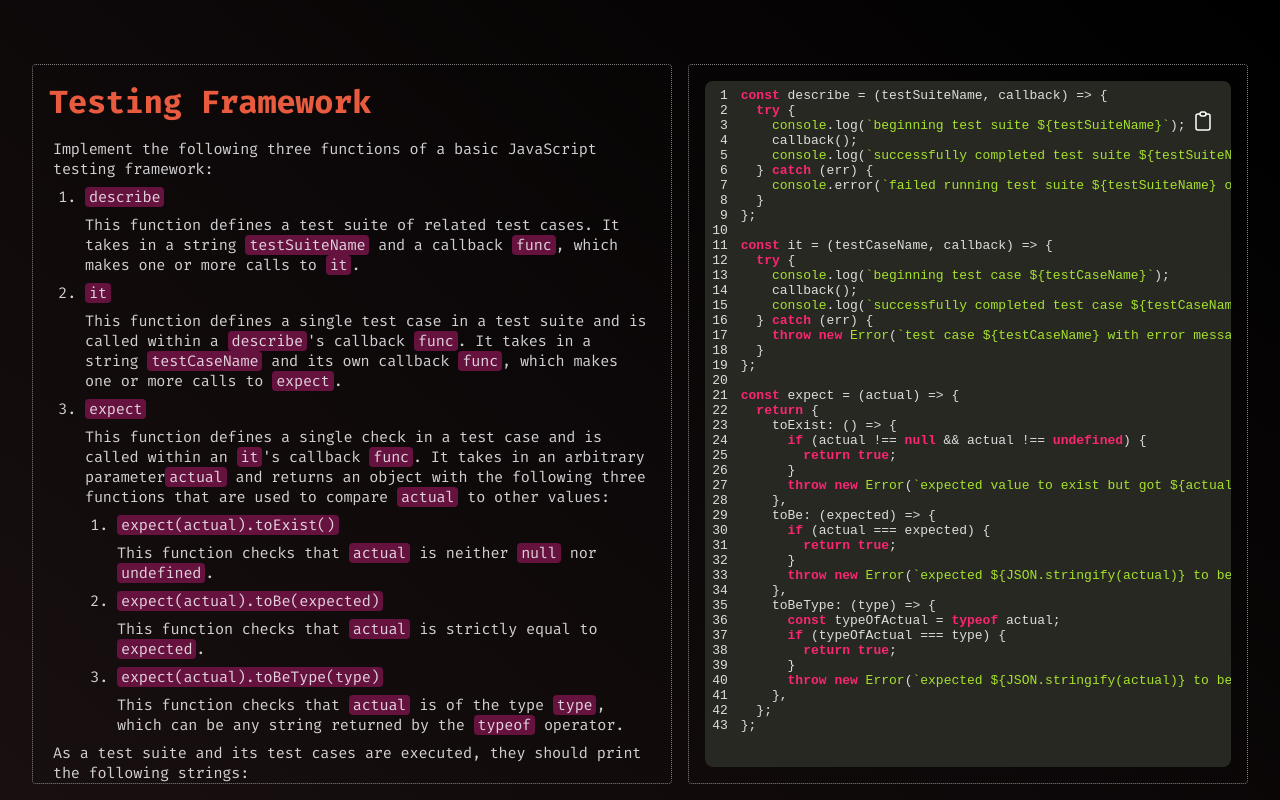
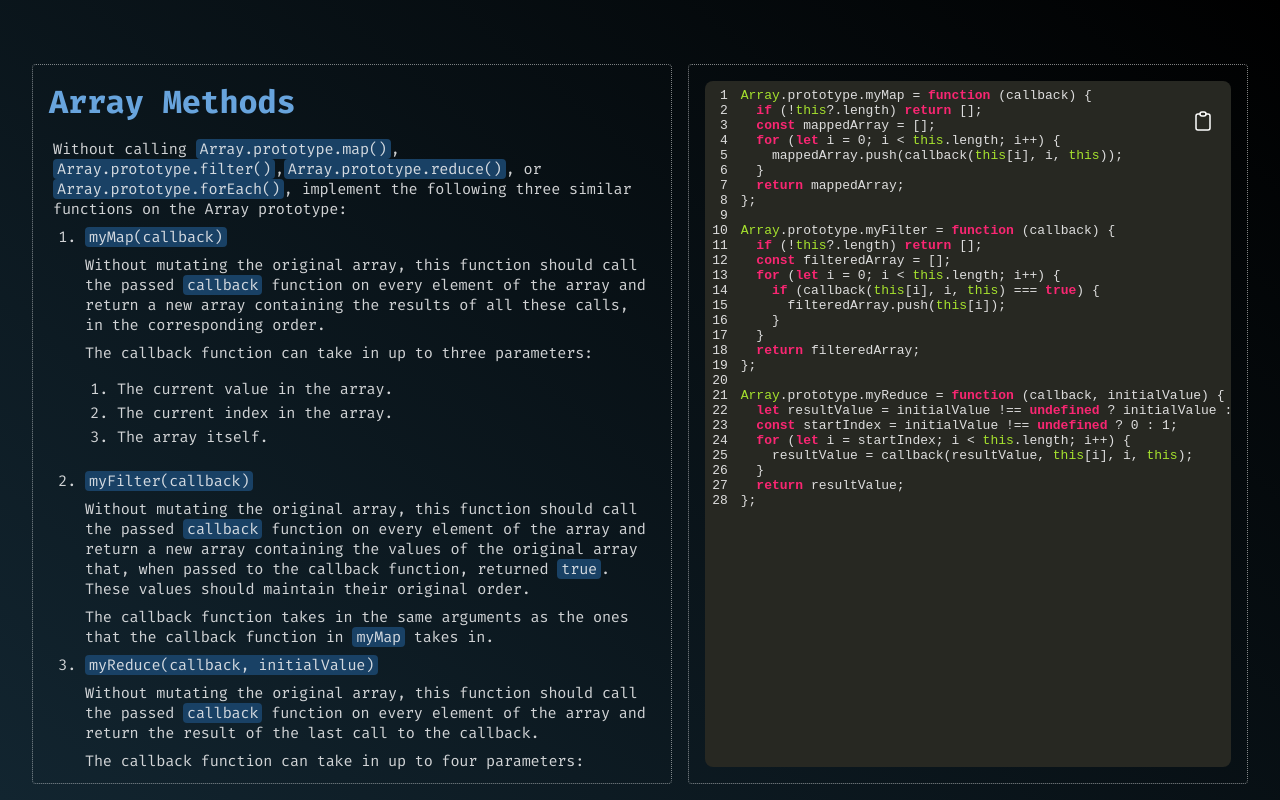
Before and after one commit to DemonDaddy22/frontend-expert, a React (Create React App) app: page / in a window 1280 px wide. Built offline with nearby package versions, Linux system fonts and the light colour scheme.

Commit message:
Implement Array Methods exercise

```diff
--- a/src/App.tsx
+++ b/src/App.tsx
@@ -1,13 +1,13 @@
 import React from 'react';
 import './App.scss';
-import TestingFramework from './components/TestingFramework';
+import ArrayMethods from './components/ArrayMethods';
 import ThemeContextProvider from './context/ThemeContext';
 
 function App() {
   return (
     <ThemeContextProvider>
       <div className="container">
-        <TestingFramework />
+        <ArrayMethods />
       </div>
     </ThemeContextProvider>
   );
--- /dev/null
+++ b/src/components/ArrayMethods/codeBlocks.ts
@@ -0,0 +1,46 @@
+export const sampleUsage = `const array = [1, 2, 3];
+
+const mappedArray = array.myMap((value, i, arr) => {
+  return value + i + arr[1];
+});
+
+const filteredArray = array.myFilter((value, i, arr) => {
+  return (value + i + arr[1]) > 5;
+});
+
+const reducedValue = array.myReduce((accumulator, value, i, arr) => {
+  return accumulator + value + i + arr[1];
+}, 3);
+
+console.log(mappedArray);
+console.log(filteredArray);
+console.log(reducedValue);`;
+
+export const solutionCode = `Array.prototype.myMap = function (callback) {
+  if (!this?.length) return [];
+  const mappedArray = [];
+  for (let i = 0; i < this.length; i++) {
+    mappedArray.push(callback(this[i], i, this));
+  }
+  return mappedArray;
+};
+
+Array.prototype.myFilter = function (callback) {
+  if (!this?.length) return [];
+  const filteredArray = [];
+  for (let i = 0; i < this.length; i++) {
+    if (callback(this[i], i, this) === true) {
+      filteredArray.push(this[i]);
+    }
+  }
+  return filteredArray;
+};
+
+Array.prototype.myReduce = function (callback, initialValue) {
+  let resultValue = initialValue !== undefined ? initialValue : this[0];
+  const startIndex = initialValue !== undefined ? 0 : 1;
+  for (let i = startIndex; i < this.length; i++) {
+    resultValue = callback(resultValue, this[i], i, this);
+  }
+  return resultValue;
+};`;
--- /dev/null
+++ b/src/components/ArrayMethods/index.tsx
@@ -0,0 +1,114 @@
+import React from 'react';
+import { PROJECT_COLORS } from '../../constants/theme';
+import ProjectPage from '../ProjectPage';
+import QuestionDetails from '../QuestionDetails';
+import CodeBlock from '../UI/CodeBlock';
+import { sampleUsage, solutionCode } from './codeBlocks';
+import classes from './styles.module.scss';
+
+const ArrayMethods: React.FC<Props> = () => {
+  return (
+    <ProjectPage background={PROJECT_COLORS.PROJECT14.background} pageClassName={classes.pageContainer}>
+      <QuestionDetails
+        title='Array Methods'
+        titleClassName={classes.questionTitle}
+        containerClassName={classes.questionDetails}
+        descriptionClassName={classes.questionDescription}
+      >
+        <p>
+          Without calling <span className={classes.questionDescriptionHighlight}>Array.prototype.map()</span>,{' '}
+          <span className={classes.questionDescriptionHighlight}>Array.prototype.filter()</span>,
+          <span className={classes.questionDescriptionHighlight}>Array.prototype.reduce()</span>, or{' '}
+          <span className={classes.questionDescriptionHighlight}>Array.prototype.forEach()</span>, implement the
+          following three similar functions on the Array prototype:
+        </p>
+        <ol>
+          <li>
+            <span className={classes.questionDescriptionHighlight}>myMap(callback)</span>
+            <div className={classes.break} />
+            Without mutating the original array, this function should call the passed{' '}
+            <span className={classes.questionDescriptionHighlight}>callback</span> function on every element of the
+            array and return a new array containing the results of all these calls, in the corresponding order.
+            <div className={classes.break} />
+            The callback function can take in up to three parameters:
+            <ol className={classes.nestedList}>
+              <li>The current value in the array.</li>
+              <li>The current index in the array.</li>
+              <li>The array itself.</li>
+            </ol>
+          </li>
+          <li>
+            <span className={classes.questionDescriptionHighlight}>myFilter(callback)</span>
+            <div className={classes.break} />
+            Without mutating the original array, this function should call the passed{' '}
+            <span className={classes.questionDescriptionHighlight}>callback</span> function on every element of the
+            array and return a new array containing the values of the original array that, when passed to the callback
+            function, returned <span className={classes.questionDescriptionHighlight}>true</span>. These values should
+            maintain their original order.
+            <div className={classes.break} />
+            The callback function takes in the same arguments as the ones that the callback function in{' '}
+            <span className={classes.questionDescriptionHighlight}>myMap</span> takes in.
+          </li>
+          <li>
+            <span className={classes.questionDescriptionHighlight}>myReduce(callback, initialValue)</span>
+            <div className={classes.break} />
+            Without mutating the original array, this function should call the passed{' '}
+            <span className={classes.questionDescriptionHighlight}>callback</span> function on every element of the
+            array and return the result of the last call to the callback.
+            <div className={classes.break} />
+            The callback function can take in up to four parameters:
+            <ol className={classes.nestedList}>
+              <li>
+                The accumulator, which is the return value of the previous call to the callback. On the first call to
+                the callback, the accumulator should be set to the{' '}
+                <span className={classes.questionDescriptionHighlight}>initialValue</span>. If the{' '}
+                <span className={classes.questionDescriptionHighlight}>initialValue</span> is{' '}
+                <span className={classes.questionDescriptionHighlight}>undefined</span>, then it should be set to the
+                first value of the array, and the callback should skip the first element in the array and be called
+                directly on the second element.
+              </li>
+              <li>The current value in the array.</li>
+              <li>The current index in the array.</li>
+              <li>The array itself.</li>
+            </ol>
+            <p>
+              If the array contains no elements, the{' '}
+              <span className={classes.questionDescriptionHighlight}>initialValue</span> should be returned. Note that
+              this differs slightly from the{' '}
+              <span className={classes.questionDescriptionHighlight}>Array.prototype.reduce</span> function.
+            </p>
+          </li>
+        </ol>
+        <div className={classes.codeWrapper}>
+          <h3 className={classes.codeBlockHeader}>Sample Usage</h3>
+          <CodeBlock codeString={sampleUsage} />
+        </div>
+        <div className={classes.codeWrapper}>
+          <h3 className={classes.codeBlockHeader}>Sample Output</h3>
+          <section className={classes.codeBlock}>
+            <pre className={classes.output}>
+              <span className={classes.comment}>// Console logs:</span>
+            </pre>
+            <pre className={classes.output}>
+              [3, 5, 7]
+              <span className={classes.comment}> // From my myMap</span>
+            </pre>
+            <pre className={classes.output}>
+              [3]
+              <span className={classes.comment}> // From my myFilter</span>
+            </pre>
+            <pre className={classes.output}>
+              18
+              <span className={classes.comment}> // From my myReduce</span>
+            </pre>
+          </section>
+        </div>
+      </QuestionDetails>
+      <section className={classes.solutionContainer}>
+        <CodeBlock codeString={solutionCode} containerClassName={classes.fullHeight} />
+      </section>
+    </ProjectPage>
+  );
+};
+
+export default ArrayMethods;
--- /dev/null
+++ b/src/components/ArrayMethods/styles.module.scss
@@ -0,0 +1,98 @@
+@import '../../constants/theme.scss';
+@import '../../utils/mixins.scss';
+
+.pageContainer {
+  @media screen and (min-width: 992px) {
+    overflow-y: hidden;
+  }
+}
+
+.questionDetails {
+  @media screen and (min-width: 992px) {
+    max-width: 40rem;
+    max-height: 90vh;
+    overflow-y: auto;
+  }
+
+  & li {
+    @include spacing ($margin: 0.5rem -0.5rem);
+  }
+}
+
+.questionDescription {
+  @include spacing (0 0.25rem);
+  word-break: break-word;
+  white-space: break-spaces;
+}
+
+.questionTitle {
+  color: $project-header-14;
+}
+
+.questionDescriptionHighlight {
+  @include spacing (0 0.25rem);
+  background-color: $project-highlight-14;
+  border-radius: 0.25rem;
+}
+
+.break {
+  @include spacing ($margin: 0.5rem 0);
+}
+
+.nestedList {
+  padding-top: 0.75rem;
+  padding-bottom: 0.75rem;
+
+  & li {
+    @include spacing ($margin: 0.25rem -0.5rem);
+  }
+}
+
+.codeWrapper {
+  @include spacing (0.5rem 0);
+}
+
+.codeBlockHeader {
+  @include spacing (0.5rem 0);
+  color: $white;
+}
+
+.codeBlock {
+  @include spacing (0.5rem 0.75rem);
+  overflow-x: auto;
+  border-radius: 0.5rem;
+  background-color: $project-code-14;
+
+  @media screen and (min-width: 992px) {
+    @include spacing (0.75rem 1rem);
+  }
+}
+
+.comment {
+  color: $grey-3;
+}
+
+.output {
+  color: $project-output-14;
+  padding: 0 !important;
+  margin: 0 !important;
+  font-size: 0.9rem;
+}
+
+.solutionContainer {
+  @include spacing (1rem);
+  border: 1px dotted rgba($color: $white, $alpha: 0.5);
+  border-radius: 0.25rem;
+  align-self: stretch;
+  flex: 1;
+
+  @media screen and (min-width: 992px) {
+    overflow-y: auto;
+    max-width: 60rem;
+  }
+}
+
+.fullHeight {
+  @include spacing (0, 0);
+  height: 100%;
+}
--- a/src/constants/theme.scss
+++ b/src/constants/theme.scss
@@ -109,3 +109,10 @@ $project-header-13: #E95B3F;
 $project-highlight-13: #66123F;
 $project-code-13: #4F1E25;
 $project-output-13: #F48462;
+
+// project-14
+$project-bg-14: linear-gradient(40deg, #122530 0%, $black 100%);
+$project-header-14: #68A4DD;
+$project-highlight-14: #194165;
+$project-code-14: #0E4050;
+$project-output-14: #ADCEED;
--- a/src/constants/theme.ts
+++ b/src/constants/theme.ts
@@ -57,4 +57,7 @@ export const PROJECT_COLORS: { [key: string]: { [key: string]: string } } = {
   PROJECT13: {
     background: `linear-gradient(40deg, #180F10 0%, ${COLORS.BLACK} 100%)`,
   },
+  PROJECT14: {
+    background: `linear-gradient(40deg, #122530 0%, ${COLORS.BLACK} 100%)`,
+  },
 };
```
Also changed, not shown: src/components/ArrayMethods/README.md (added).
